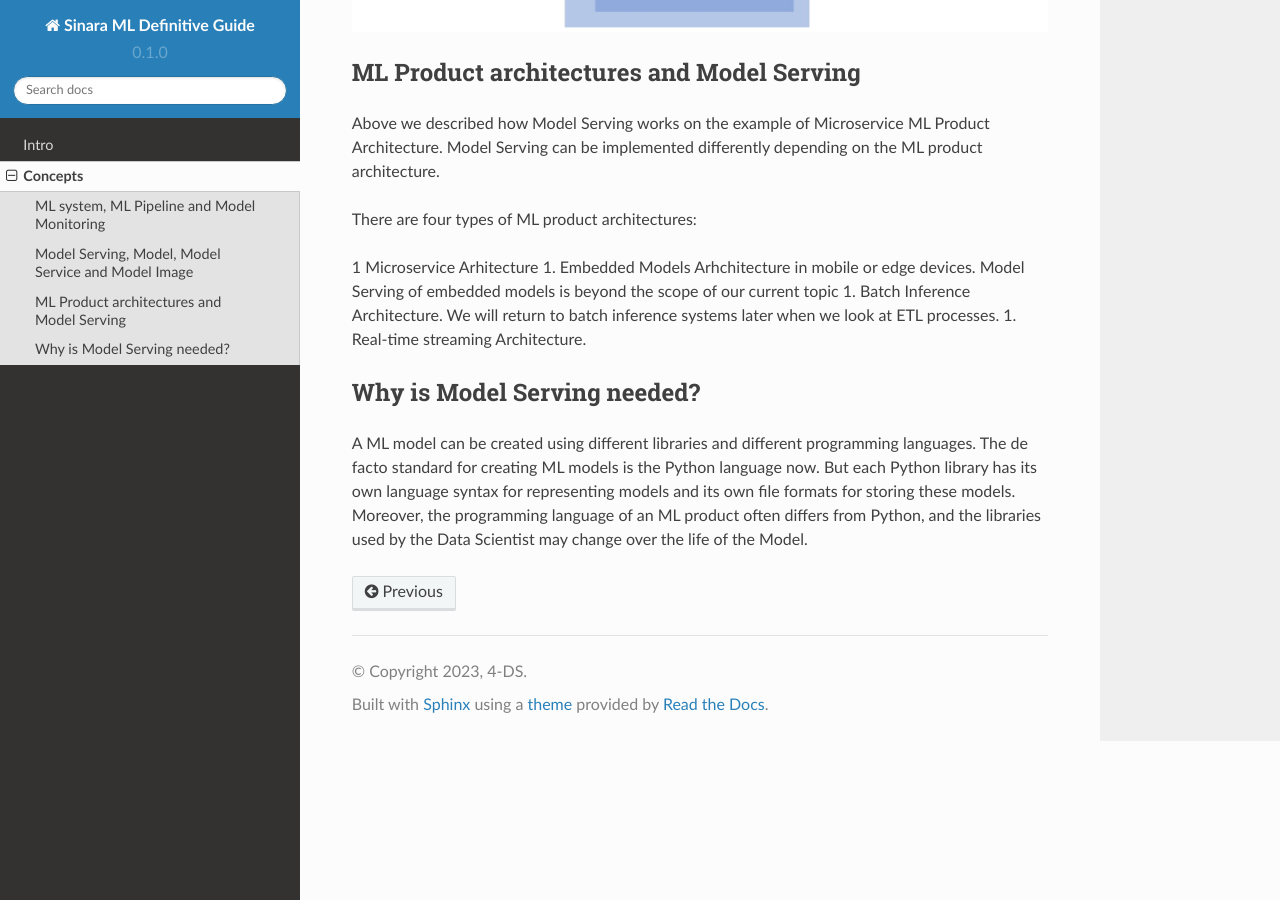
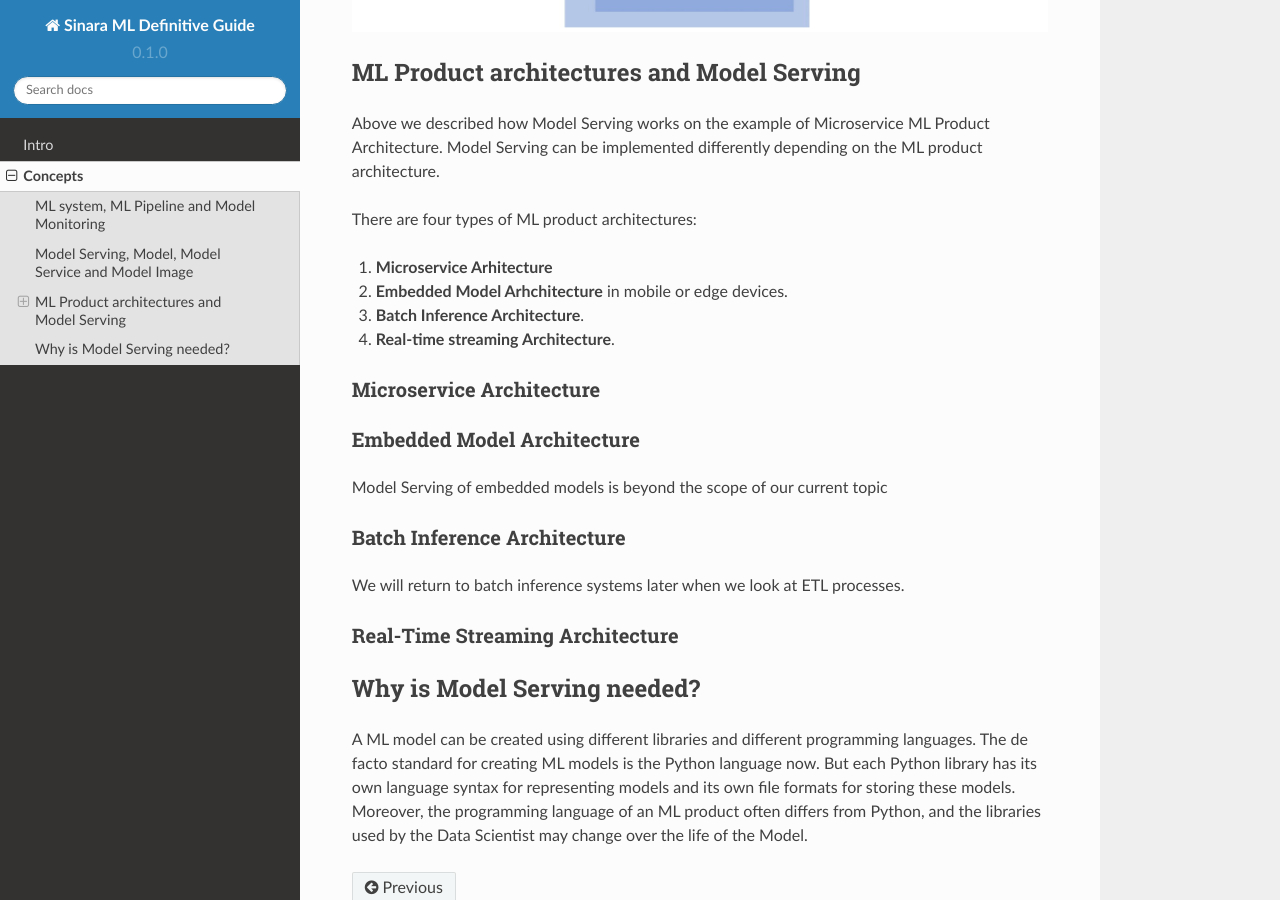
Before and after one commit to 4-DS/SinaraML-Def-Guide, a Sphinx documentation site: the page built from docs/source/concepts.rst, in a window 1280 px wide and 900 px high, scrolled down 2245 px. Built offline with Sphinx 7.4.7 and the Read the Docs theme 2.0.0, drawn with Linux system fonts in a browser that asks for light colours.

Commit message:
Update concepts.rst

```diff
--- a/docs/source/concepts.rst
+++ b/docs/source/concepts.rst
@@ -41,10 +41,25 @@ Above we described how Model Serving works on the example of Microservice ML Pro
 
 There are four types of ML product architectures:
 
-1  Microservice Arhitecture
-1. Embedded Models Arhchitecture in mobile or edge devices. Model Serving of embedded models is beyond the scope of our current topic
-1. Batch Inference Architecture. We will return to batch inference systems later when we look at ETL processes.
-1. Real-time streaming Architecture.
+1. **Microservice Arhitecture**
+2. **Embedded Model Arhchitecture** in mobile or edge devices.
+3. **Batch Inference Architecture**.
+4. **Real-time streaming Architecture**.
+
+Microservice Architecture
+=========================
+
+Embedded Model Architecture
+===========================
+Model Serving of embedded models is beyond the scope of our current topic
+
+
+Batch Inference Architecture
+============================
+We will return to batch inference systems later when we look at ETL processes.
+
+Real-Time Streaming Architecture
+================================
 
 Why is Model Serving needed?
 ****************************
```
